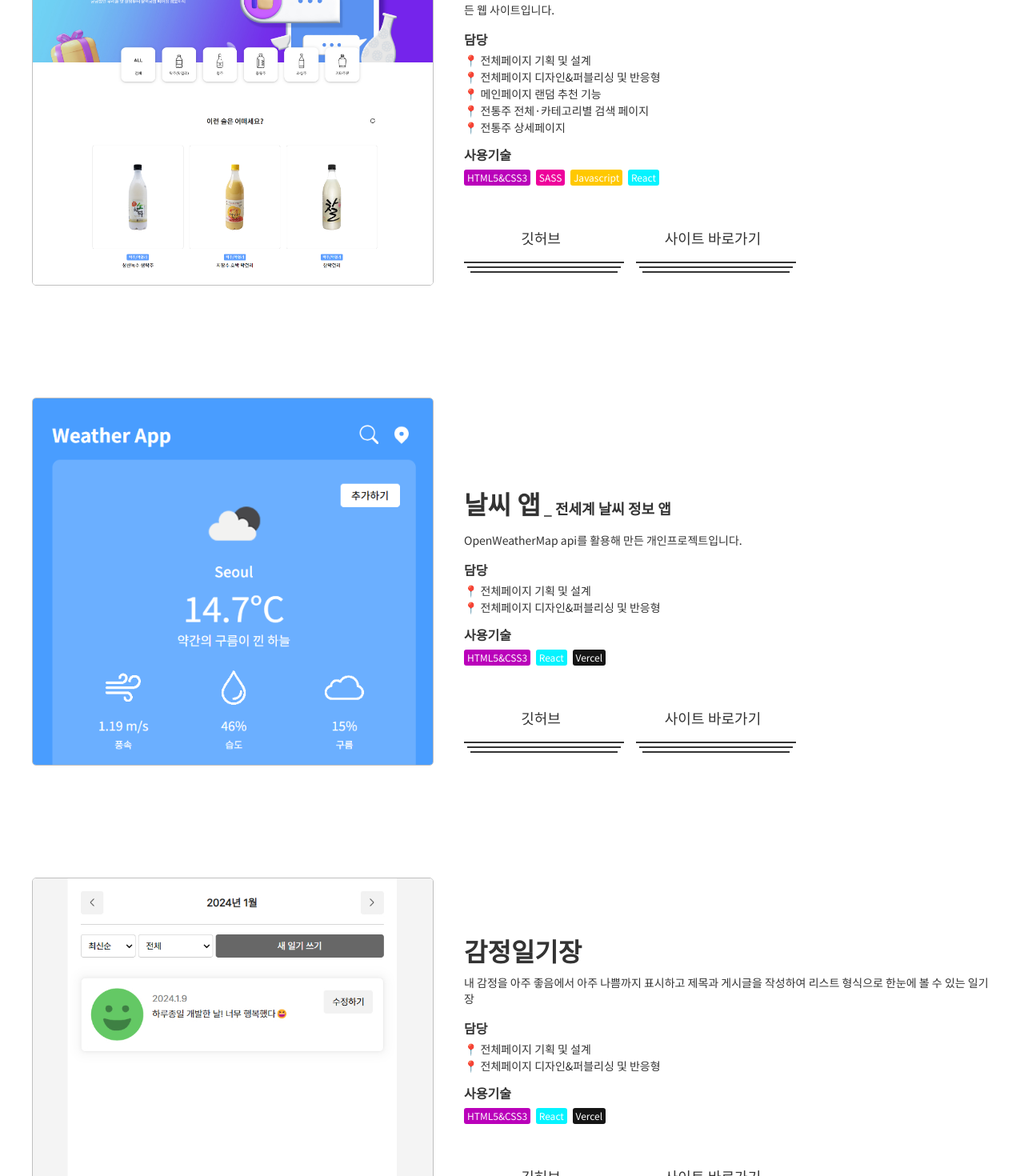
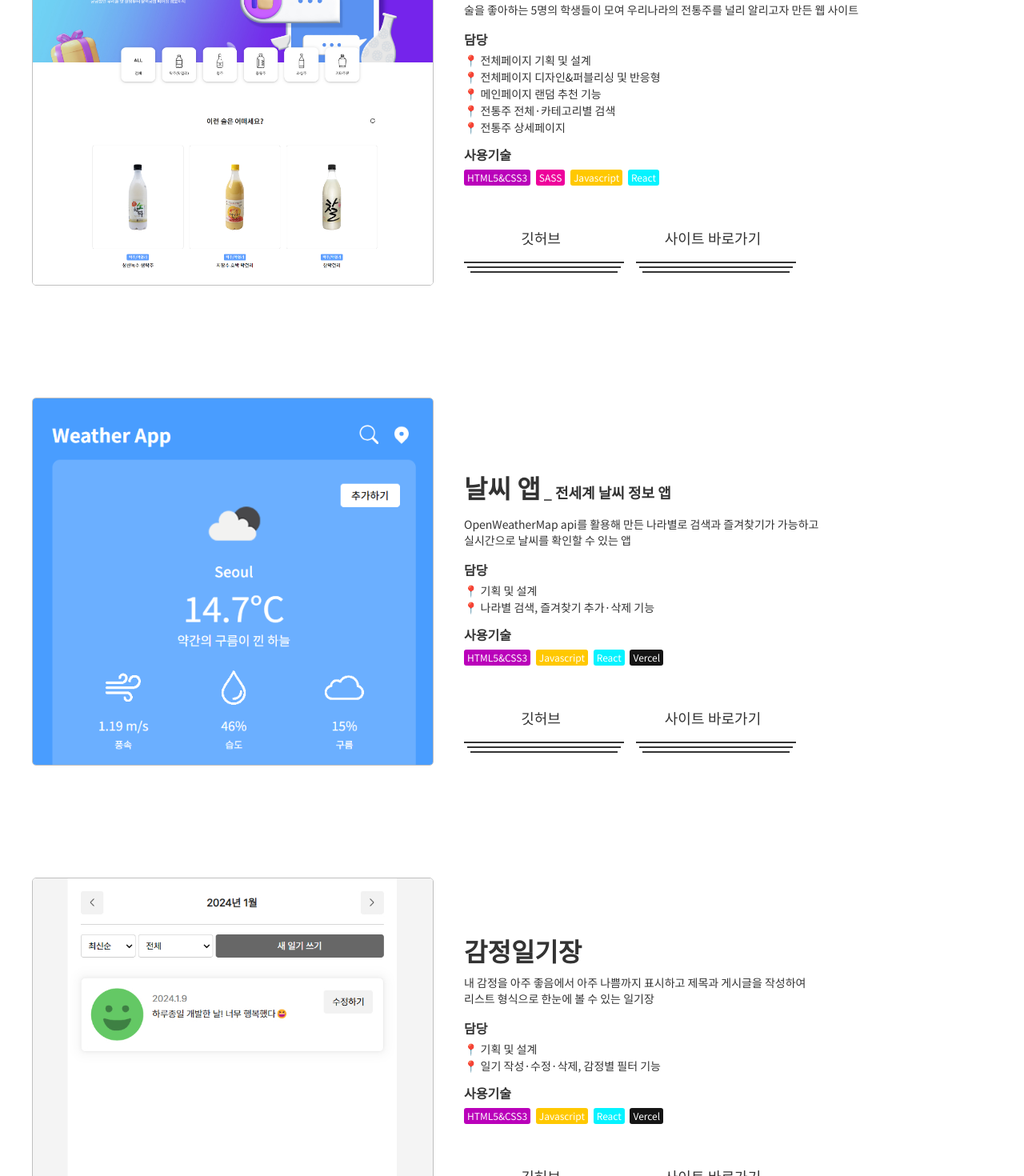
Before and after one commit to pearl1233333/Portfolio-site, a React (Vite) app: page / in a window 1280 px wide. Shown: the part 1860-3330 px from the top of the page at 80% size. Built offline with nearby package versions, Linux system fonts and the light colour scheme; a web font is replaced by a local one.

Commit message:
✏️ 프로젝트 description 수정

```diff
--- a/src/components/Project.jsx
+++ b/src/components/Project.jsx
@@ -29,7 +29,7 @@ function Project() {
               <h3 className='item_title'>술렁술렁<span className='small'> _ 전통주 정보공유 웹 플랫폼 </span></h3>
               <div className='item_details'>
                 <div className='item_text'>
-                  동기들과 진행한 파이널 프로젝트입니다. 술을 좋아하는 5명의 학생들이 모여 우리나라의 전통주를 널리 알리고자 만든 웹 사이트입니다.
+                  술을 좋아하는 5명의 학생들이 모여 우리나라의 전통주를 널리 알리고자 만든 웹 사이트
                 </div>
                 <div className='item_function'>
                   <dl>
@@ -37,7 +37,7 @@ function Project() {
                     <dd><span>📍</span> 전체페이지 기획 및 설계</dd>
                     <dd><span>📍</span> 전체페이지 디자인&퍼블리싱 및 반응형</dd>
                     <dd><span>📍</span> 메인페이지 랜덤 추천 기능</dd>
-                    <dd><span>📍</span> 전통주 전체·카테고리별 검색 페이지</dd>
+                    <dd><span>📍</span> 전통주 전체·카테고리별 검색</dd>
                     <dd><span>📍</span> 전통주 상세페이지</dd>
                   </dl>
                 </div>
@@ -86,19 +86,20 @@ function Project() {
               <h3 className='item_title'>날씨 앱<span className='small'> _ 전세계 날씨 정보 앱</span></h3>
               <div className='item_details'>
                 <div className='item_text'>
-                  OpenWeatherMap api를 활용해 만든 개인프로젝트입니다.
+                  OpenWeatherMap api를 활용해 만든 나라별로 검색과 즐겨찾기가 가능하고 <br />실시간으로 날씨를 확인할 수 있는 앱
                 </div>
                 <div className='item_function'>
                   <dl>
                     <dt className='title'>담당</dt>
-                    <dd><span>📍</span> 전체페이지 기획 및 설계</dd>
-                    <dd><span>📍</span> 전체페이지 디자인&퍼블리싱 및 반응형</dd>
+                    <dd><span>📍</span> 기획 및 설계</dd>
+                    <dd><span>📍</span> 나라별 검색, 즐겨찾기 추가·삭제 기능</dd>
                   </dl>
                 </div>
                 <div className='item_function'>
                   <p className='title'>사용기술</p>
                   <ul className='item_technic'>
                     <li className='hmtl'>HTML5&CSS3</li>
+                    <li className='js'>Javascript</li>
                     <li className='react'>React</li>
                     <li className='vercel'>Vercel</li>
                   </ul>
@@ -139,19 +140,20 @@ function Project() {
               <h3 className='item_title'>감정일기장</h3>
               <div className='item_details'>
                 <div className='item_text'>
-                내 감정을 아주 좋음에서 아주 나쁨까지 표시하고 제목과 게시글을 작성하여 리스트 형식으로 한눈에 볼 수 있는 일기장
+                내 감정을 아주 좋음에서 아주 나쁨까지 표시하고 제목과 게시글을 작성하여 <br />리스트 형식으로 한눈에 볼 수 있는 일기장
                 </div>
                 <div className='item_function'>
                   <dl>
                     <dt className='title'>담당</dt>
-                    <dd><span>📍</span> 전체페이지 기획 및 설계</dd>
-                    <dd><span>📍</span> 전체페이지 디자인&퍼블리싱 및 반응형</dd>
+                    <dd><span>📍</span> 기획 및 설계</dd>
+                    <dd><span>📍</span> 일기 작성·수정·삭제, 감정별 필터 기능</dd>
                   </dl>
                 </div>
                 <div className='item_function'>
                   <p className='title'>사용기술</p>
                   <ul className='item_technic'>
                     <li className='hmtl'>HTML5&CSS3</li>
+                    <li className='js'>Javascript</li>
                     <li className='react'>React</li>
                     <li className='vercel'>Vercel</li>
                   </ul>
--- a/src/css/style.css
+++ b/src/css/style.css
@@ -475,6 +475,11 @@ body {
     padding-bottom: 0;
   }
 }
+@media (max-width: 980px) {
+  .item_text br {
+      display: none;
+    }
+}
 @media (max-width: 768px) {
   .project_item {
     display: block;
```
